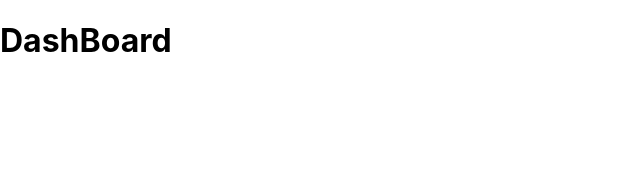
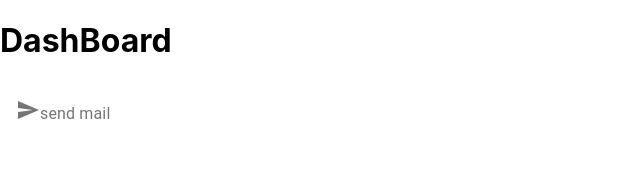
Before and after one commit to 3nd0/client, a React (Create React App) app: page / in a window 1280 px wide. Shown: the top 196 px of the page, without its empty margins (0-640 px from the left). Built offline with nearby package versions, Linux system fonts and the light colour scheme.

Commit message:
Drawerを追加

```diff
--- /dev/null
+++ b/src/components/View/Drawer/drawer.tsx
@@ -0,0 +1,21 @@
+import React from 'react'
+import { List, ListItemButton, ListItemIcon, ListItemText } from '@mui/material'
+import { Send } from '@mui/icons-material'
+
+const Drawer: React.VFC = () => {
+  return (
+    <List
+      sx={{ width: '100%', maxwidth: 360, bgcolor: 'background.paper' }}
+      component="nav"
+    >
+      <ListItemButton>
+        <ListItemIcon>
+          <Send />
+          <ListItemText primary="send mail" />
+        </ListItemIcon>
+      </ListItemButton>
+    </List>
+  )
+}
+
+export default Drawer
--- a/src/components/View/dashboard/dashboard.tsx
+++ b/src/components/View/dashboard/dashboard.tsx
@@ -1,7 +1,13 @@
 import React from 'react'
+import Drawer from '../Drawer/drawer'
 
 const DashBoard: React.VFC = () => {
-  return <h1>DashBoard</h1>
+  return (
+    <div>
+      <h1>DashBoard</h1>
+      <Drawer />
+    </div>
+  )
 }
 
 export default DashBoard
```
